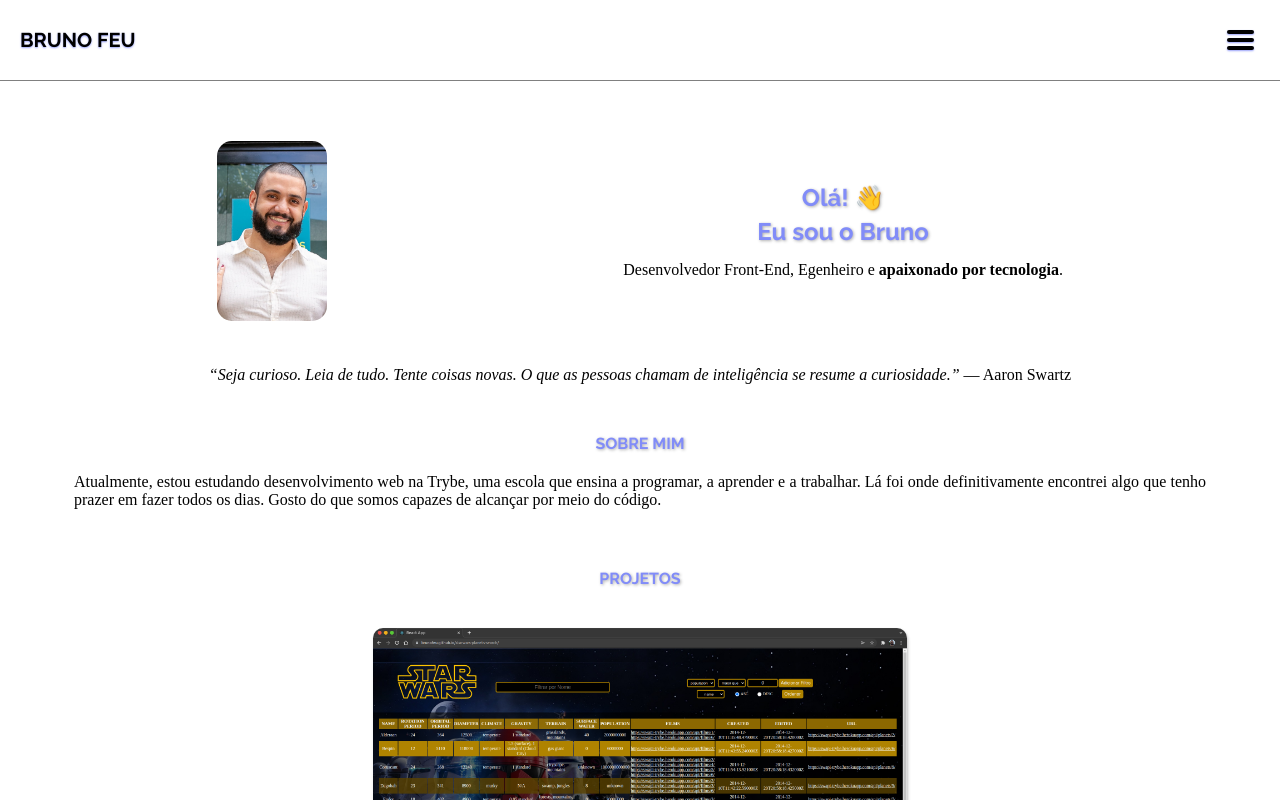
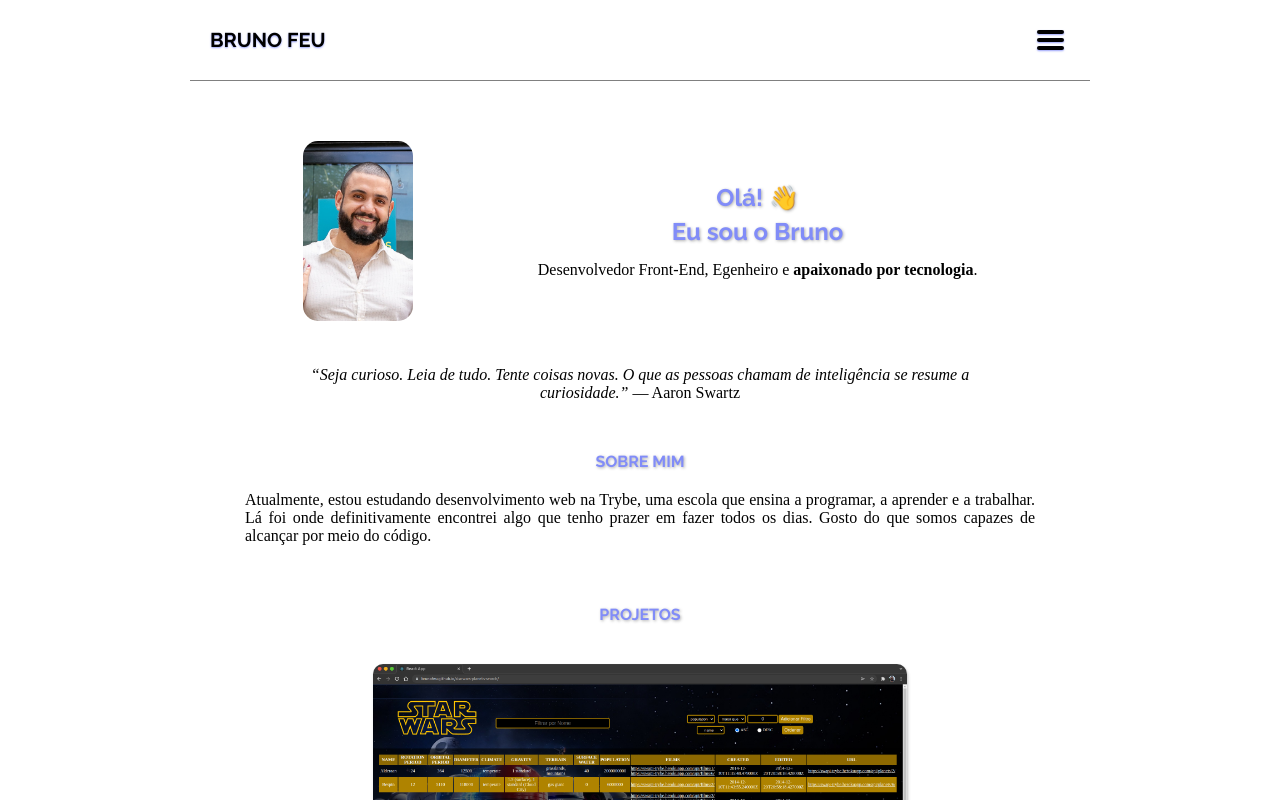
Before and after one commit to brunofeu/brunofeu.github.io, a React (Create React App) app in the folder portfolio/: page / in a window 1280 px wide. Shown: the top 800 px of the page. Built offline with nearby package versions, Linux system fonts and the light colour scheme.

Commit message:
add media query to 900px

```diff
--- a/portfolio/src/index.css
+++ b/portfolio/src/index.css
@@ -14,6 +14,14 @@ body.blockSiteScrolling {
     position: fixed;
     width: 100%;
     overflow: hidden;
+}
+
+@media (min-width: 900px)
+{
+  body {
+    width: 900px;
+    margin: 0 auto;
+  }
 }
 
 .header-container {
```
